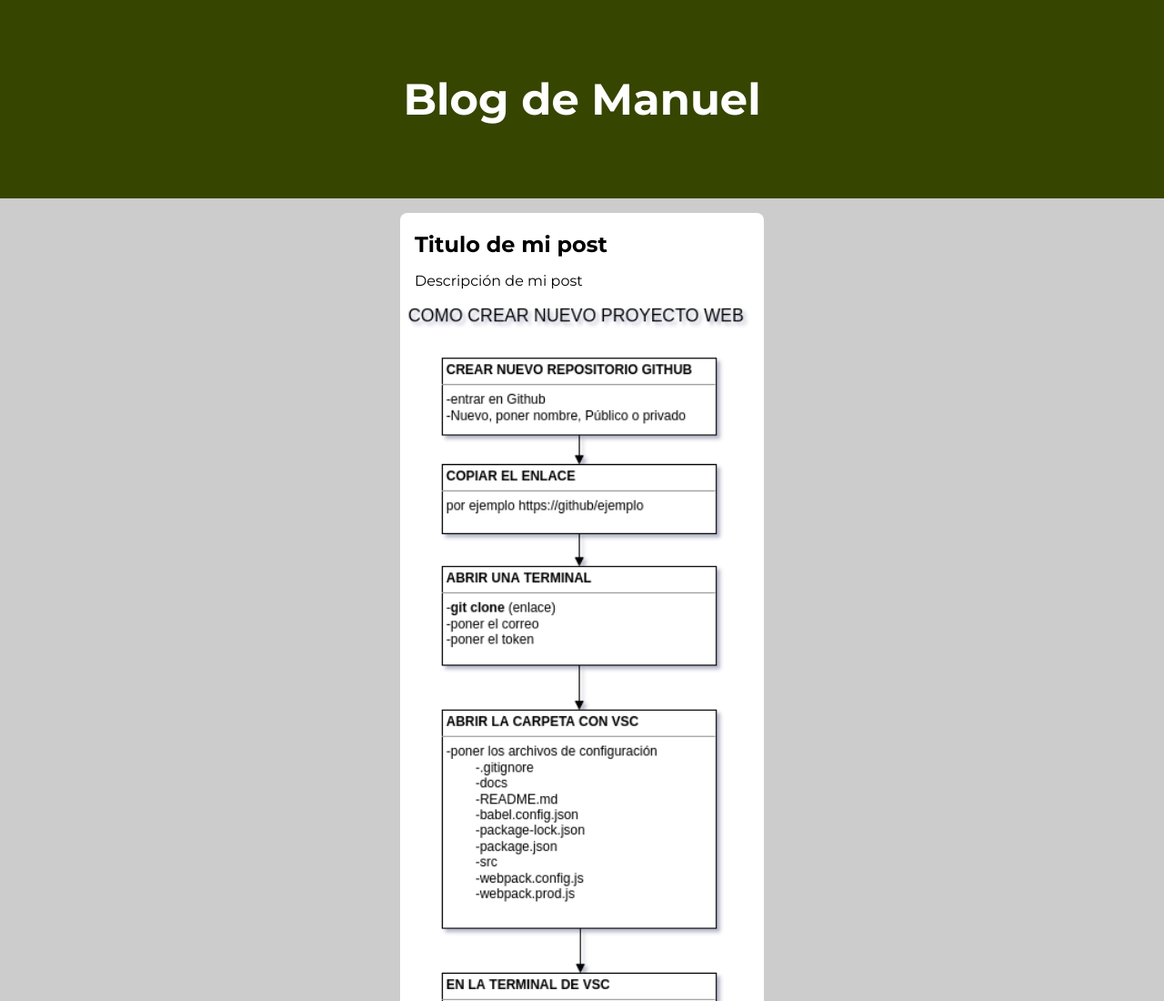
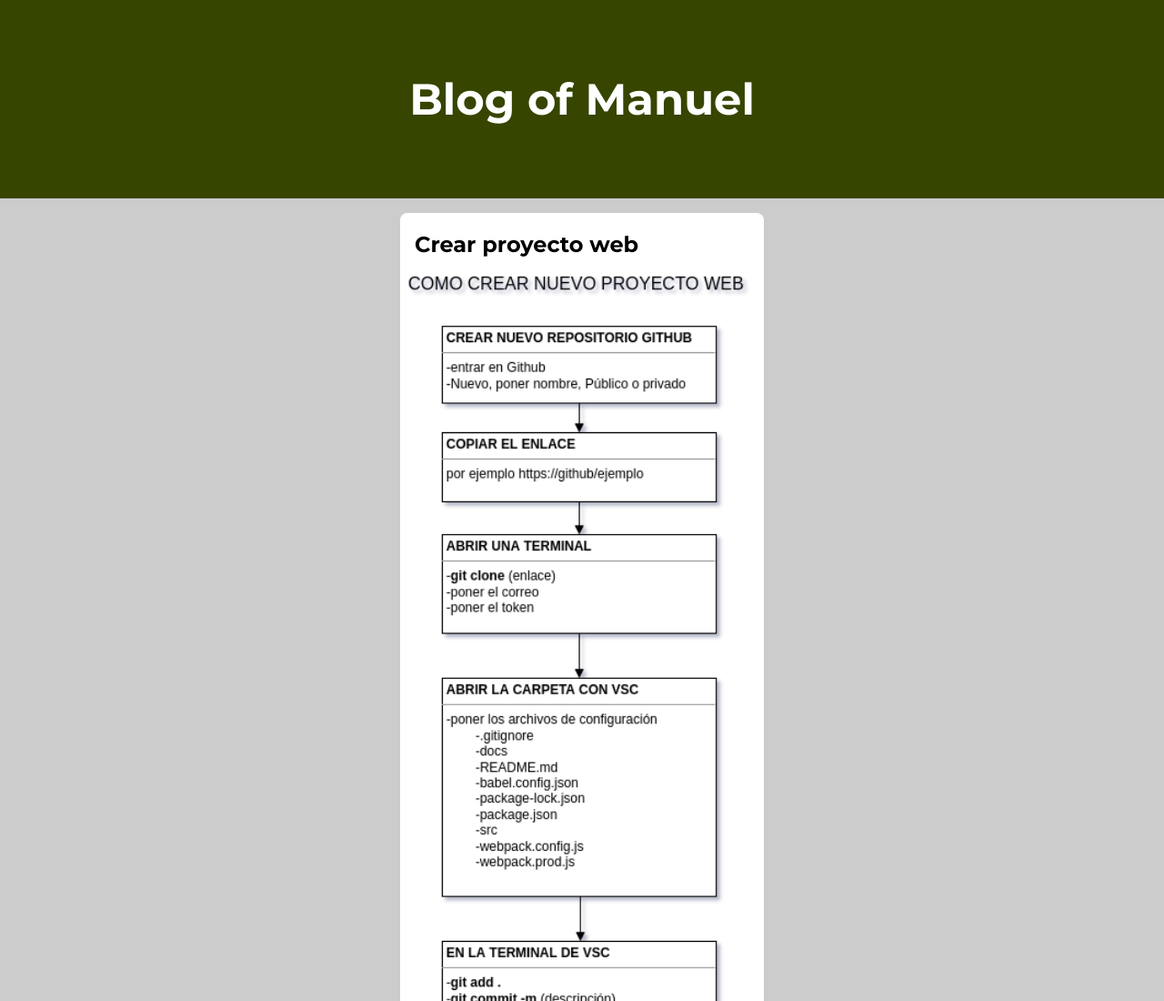
Before and after one commit to manuelpaidoslalin/Blog-de-manuel, a plain HTML site: page index.html in a window 1280 px wide. Shown: the top 1100 px of the page at 91% size. Drawn offline with Linux system fonts and the light colour scheme.

Commit message:
commit desde windows

```diff
--- a/index.html
+++ b/index.html
@@ -10,12 +10,11 @@
 </head>
 <body>
     <header>
-        <h1 id="cabeza">Blog de Manuel</h1>
+        <h1 id="cabeza">Blog of Manuel</h1>
     </header>
     <section class="container">
         <article>
-            <h2>Titulo de mi post</h2>
-            <p>Descripción de mi post</p>
+            <h2>Crear proyecto web</h2>
             <img src="img/coffee.png" width="400" />
             <p>Esto es un comentario de prueba</p>
         </article>
```
